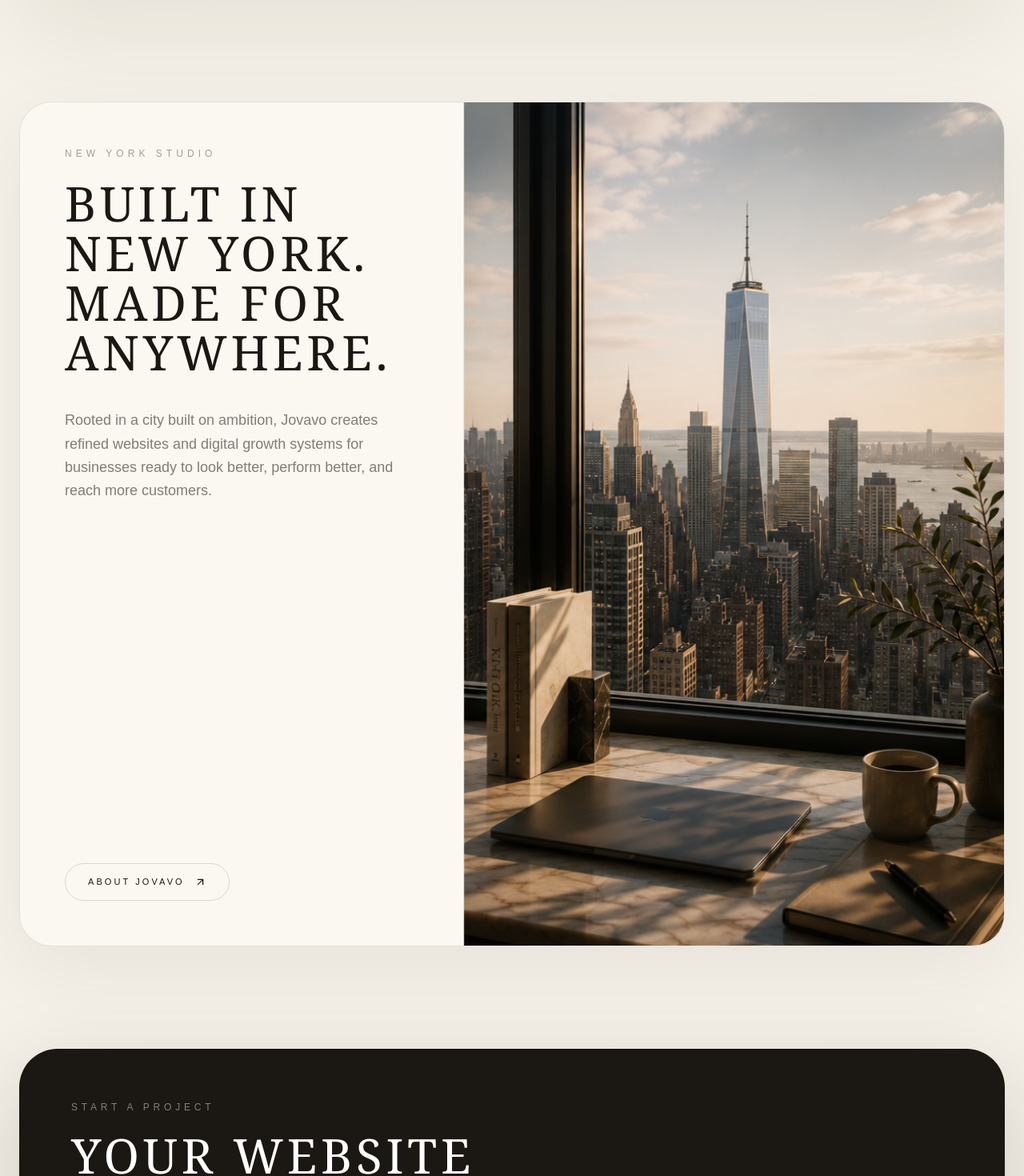
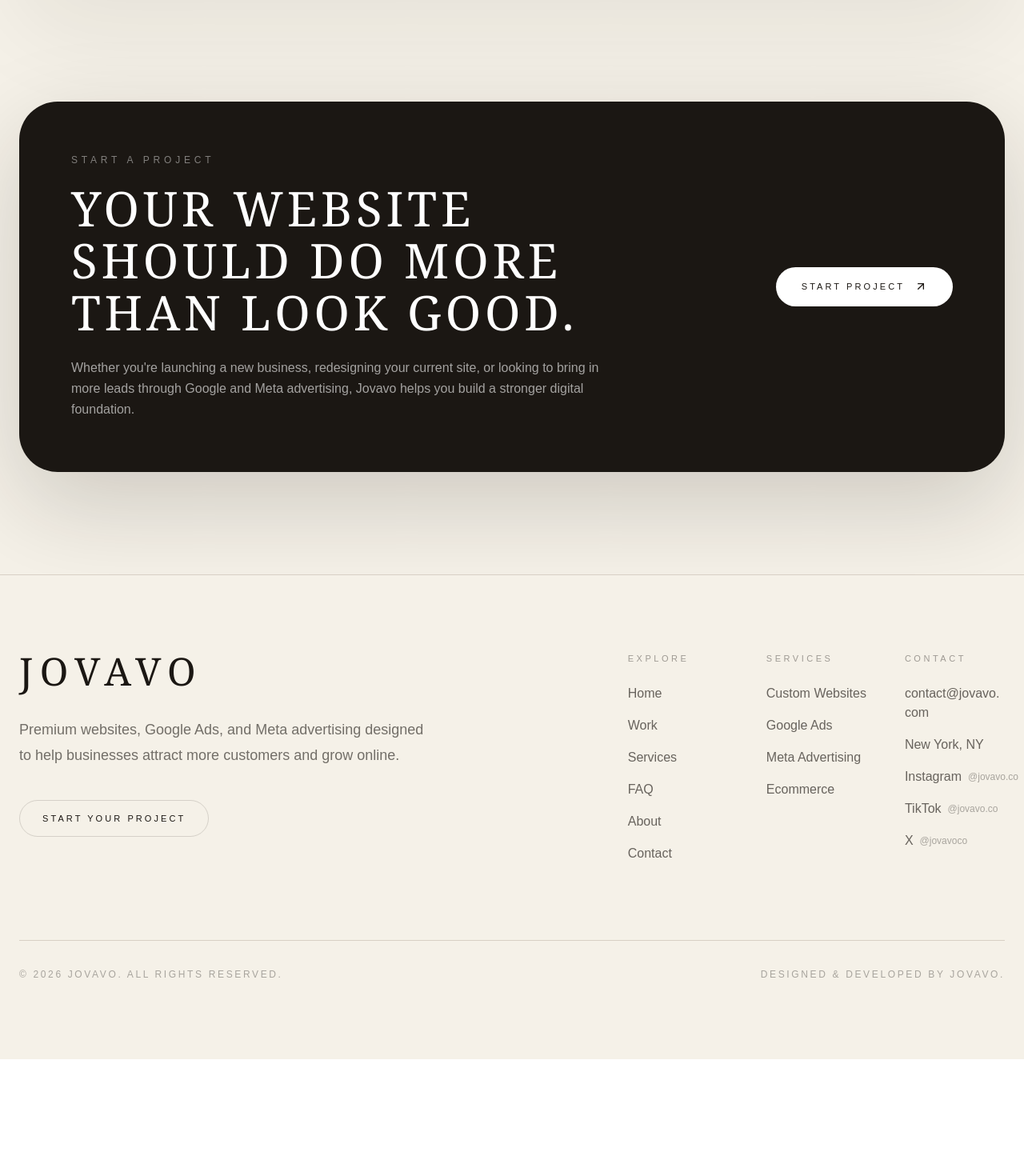
Before and after one commit to Jovavoco/jovavo, a Next.js app: page / in a window 1280 px wide. Shown: the part 2968-4438 px from the top of the page at 80% size. After the commit the page ends 4292 px from the top, so only its background shows below. Built offline with nearby package versions, Linux system fonts and the light colour scheme; no server answers.

Commit message:
Update page.tsx

```diff
--- a/app/page.tsx
+++ b/app/page.tsx
@@ -308,53 +308,6 @@
   </div>
 </section>
 
-      {/* NYC SECTION */}
-      <section className="mx-auto max-w-7xl px-4 pb-20 sm:px-6 sm:pb-24 md:pb-32">
-        <Reveal>
-          <div className="overflow-hidden rounded-[2rem] border border-[#1b1713]/10 bg-[#fbf8f2] shadow-[0_30px_90px_rgba(27,23,19,0.06)] md:rounded-[2.5rem] md:shadow-[0_30px_100px_rgba(27,23,19,0.06)]">
-            <div className="grid lg:grid-cols-[0.9fr_1.1fr]">
-              <div className="flex flex-col justify-between p-6 sm:p-8 md:min-h-[520px] md:p-14">
-                <div>
-                  <p className="mb-4 text-[10px] uppercase tracking-[0.28em] text-[#1b1713]/40 sm:mb-6 sm:text-xs sm:tracking-[0.42em]">
-                    New York Studio
-                  </p>
-
-                  <h2 className="font-serif text-[2.2rem] font-light uppercase leading-[1.03] tracking-[0.045em] sm:text-4xl sm:tracking-[0.08em] md:text-6xl">
-                    Built in
-                    <br />
-                    New York.
-                    <br />
-                    Made for
-                    <br />
-                    anywhere.
-                  </h2>
-
-                  <p className="mt-6 max-w-xl text-base leading-7 text-[#1b1713]/55 sm:mt-10 sm:text-lg sm:leading-relaxed">
-                    Rooted in a city built on ambition, Jovavo creates refined
-                    websites and digital growth systems for businesses ready to
-                    look better, perform better, and reach more customers.
-                  </p>
-                </div>
-
-                <Link
-                  href="/about"
-                  className="mt-8 inline-flex w-full items-center justify-center gap-3 rounded-full border border-[#1b1713]/15 px-6 py-3.5 text-[10px] uppercase tracking-[0.2em] transition hover:bg-[#1b1713] hover:text-white sm:mt-12 sm:w-fit sm:px-7 sm:text-[11px] sm:tracking-[0.28em]"
-                >
-                  About Jovavo
-                  <ArrowUpRight size={15} />
-                </Link>
-              </div>
-
-              <img
-                src="/images/services/nyc-skyline.jpg"
-                alt="New York City skyline"
-                className="h-[280px] w-full object-cover sm:h-[360px] lg:h-full"
-              />
-            </div>
-          </div>
-        </Reveal>
-      </section>
-
       {/* CTA */}
       <section className="relative mx-auto max-w-7xl px-4 pb-20 sm:px-6 sm:pb-24 md:pb-32">
         <Reveal>
```
